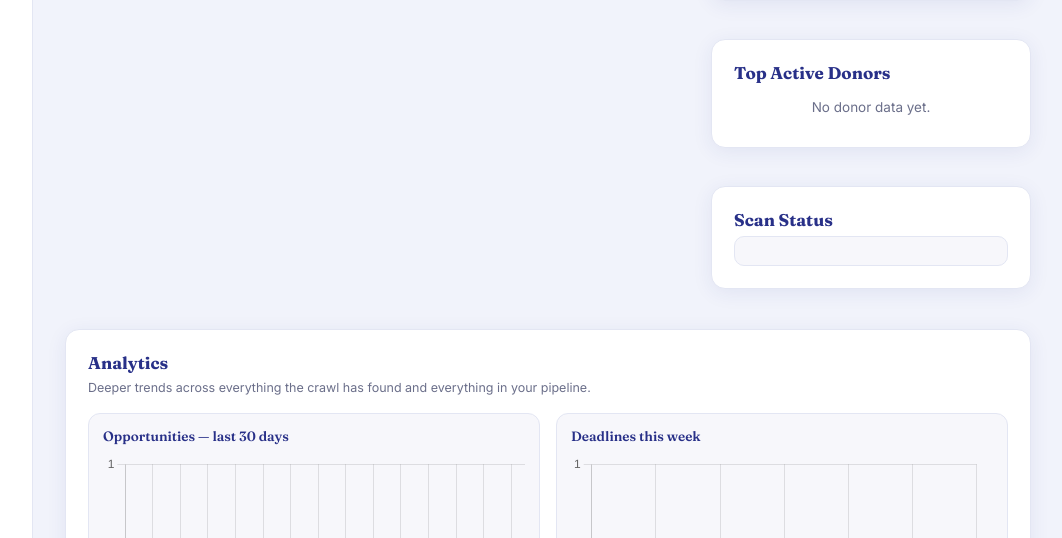
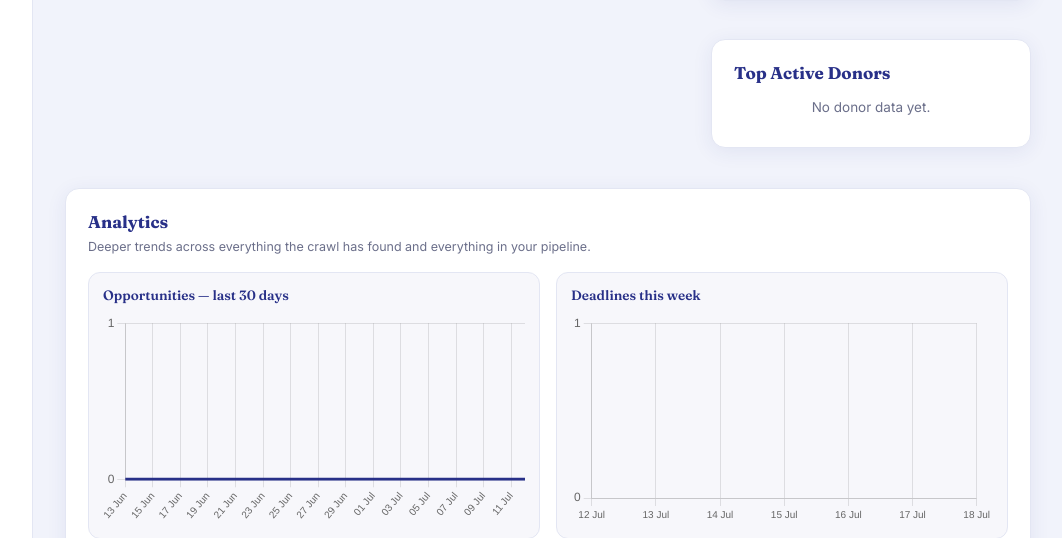
Before and after one commit to fadl462/jmk-tender-monitor-ai, a FastAPI app: page / in a window 1280 px wide. Shown: the part 873-1411 px from the top of the page, without its empty margins (217-1279 px from the left). Run offline with FastAPI, Linux system fonts and the light colour scheme; data comes from the database, SQL or seed files in the repository; data that the repository does not hold is empty; some libraries are stand-ins or nearby versions.

Commit message:
Remove redundant Scan Status panel from dashboard

```diff
--- a/app/templates/index.html
+++ b/app/templates/index.html
@@ -138,11 +138,6 @@
             <div class="panel">
               <h2>Top Active Donors</h2>
               <div id="topDonors"></div>
-            </div>
-
-            <div class="panel">
-              <h2>Scan Status</h2>
-              <div id="scanStatusMini" class="status-box"></div>
             </div>
           </div>
         </div>
```
